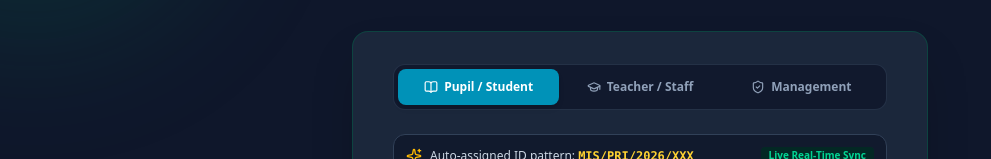
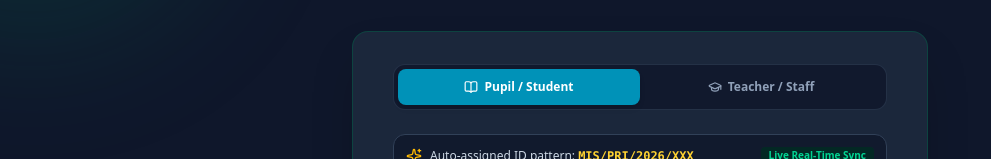
Before and after one commit to Tundeadekunle/mathal, a Next.js app: page /register in a window 1280 px wide. Shown: the part 181-340 px from the top of the page, without its empty margins (0-991 px from the left). Built offline with nearby package versions, Linux system fonts and the light colour scheme; no server answers.

Commit message:
removed management from sign up

```diff
--- a/src/app/api/auth/register/route.ts
+++ b/src/app/api/auth/register/route.ts
@@ -57,8 +57,16 @@ export async function POST(req: Request) {
       );
     }
 
+    // Disallow public registration as ADMIN/Management
+    if (role === "ADMIN" || role === Role.ADMIN) {
+      return NextResponse.json(
+        { error: "Management accounts cannot be created via public sign up. Roles must be assigned directly in the database." },
+        { status: 403 }
+      );
+    }
+
     const passwordHash = await bcrypt.hash(password, 10);
-    const userRole = (role as Role) || Role.STUDENT;
+    const userRole = role === "TEACHER" || role === Role.TEACHER ? Role.TEACHER : Role.STUDENT;
     const currentYear = new Date().getFullYear();
 
     // Run creation in transaction
--- a/src/app/register/page.tsx
+++ b/src/app/register/page.tsx
@@ -35,7 +35,7 @@ export default function RegisterPage() {
   const router = useRouter();
   const { signup } = useAuth();
 
-  const [role, setRole] = useState<"STUDENT" | "TEACHER" | "ADMIN">("STUDENT");
+  const [role, setRole] = useState<"STUDENT" | "TEACHER">("STUDENT");
   const [formData, setFormData] = useState({
     name: "",
     email: "",
@@ -96,10 +96,8 @@ export default function RegisterPage() {
     if (role === "STUDENT") {
       const prefix = formData.section === "PRIMARY" ? "MIS/PRI" : "MIS/SEC";
       return `${prefix}/${year}/XXX`;
-    } else if (role === "TEACHER") {
-      return `MIS/STF/${year}/XXX`;
     }
-    return `MIS/ADM/${year}/XXX`;
+    return `MIS/STF/${year}/XXX`;
   }, [role, formData.section]);
 
   const handlePhotoSelect = async (e: React.ChangeEvent<HTMLInputElement>) => {
@@ -236,18 +234,6 @@ export default function RegisterPage() {
             >
               <GraduationCap className="w-3.5 h-3.5" />
               Teacher / Staff
-            </button>
-            <button
-              type="button"
-              onClick={() => setRole("ADMIN")}
-              className={`flex-1 flex items-center justify-center gap-1.5 py-2.5 text-xs font-semibold rounded-lg transition-all cursor-pointer ${
-                role === "ADMIN"
-                  ? "bg-amber-400 text-emerald-950 shadow-md font-bold"
-                  : "text-slate-400 hover:text-white"
-              }`}
-            >
-              <ShieldCheck className="w-3.5 h-3.5" />
-              Management
             </button>
           </div>
 
```
